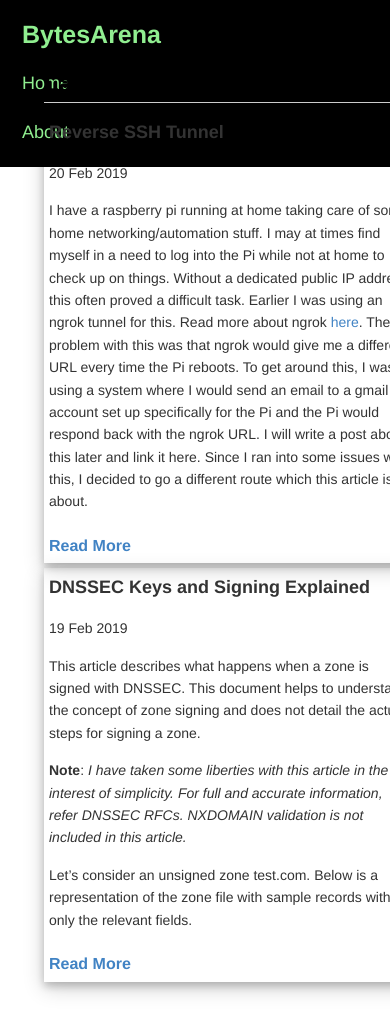
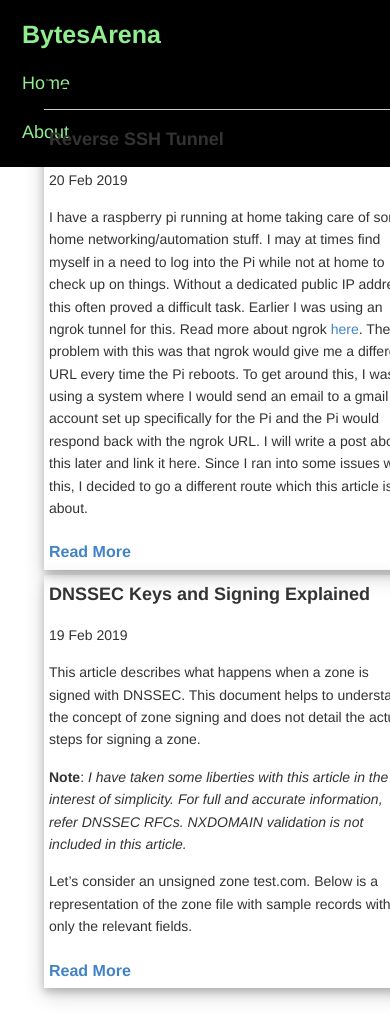
Before and after one commit to bytesarena/bytesarena.github.io, a Jekyll site: the page built from index.html, in a window 390 px wide and 1032 px high. Built offline with Jekyll 4.4.1, drawn with Linux system fonts in a browser that asks for light colours.

Commit message:
assets/css/style.css

```diff
--- a/assets/css/style.css
+++ b/assets/css/style.css
@@ -132,6 +132,6 @@
     float: none;
   }
   .content {
-  margin-top: 30%;
+  margin-top: 40%;
 }
 }
```
Also changed, not shown: 1 other file.
